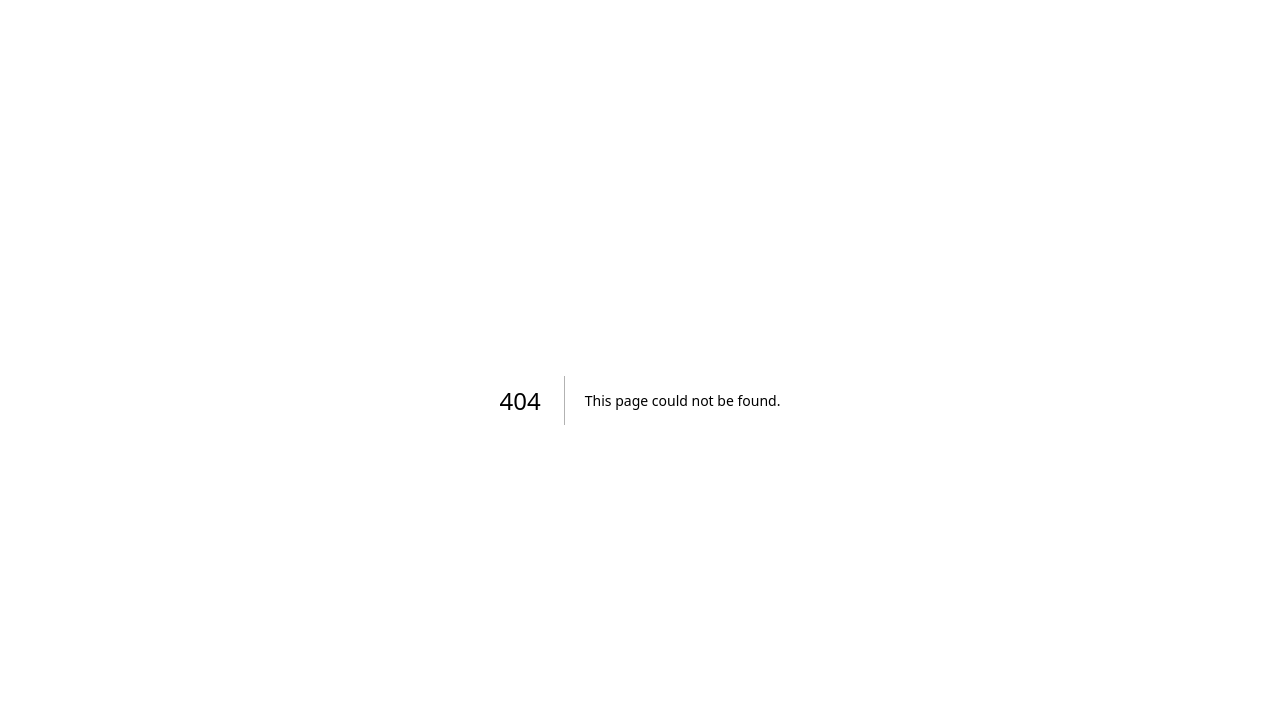
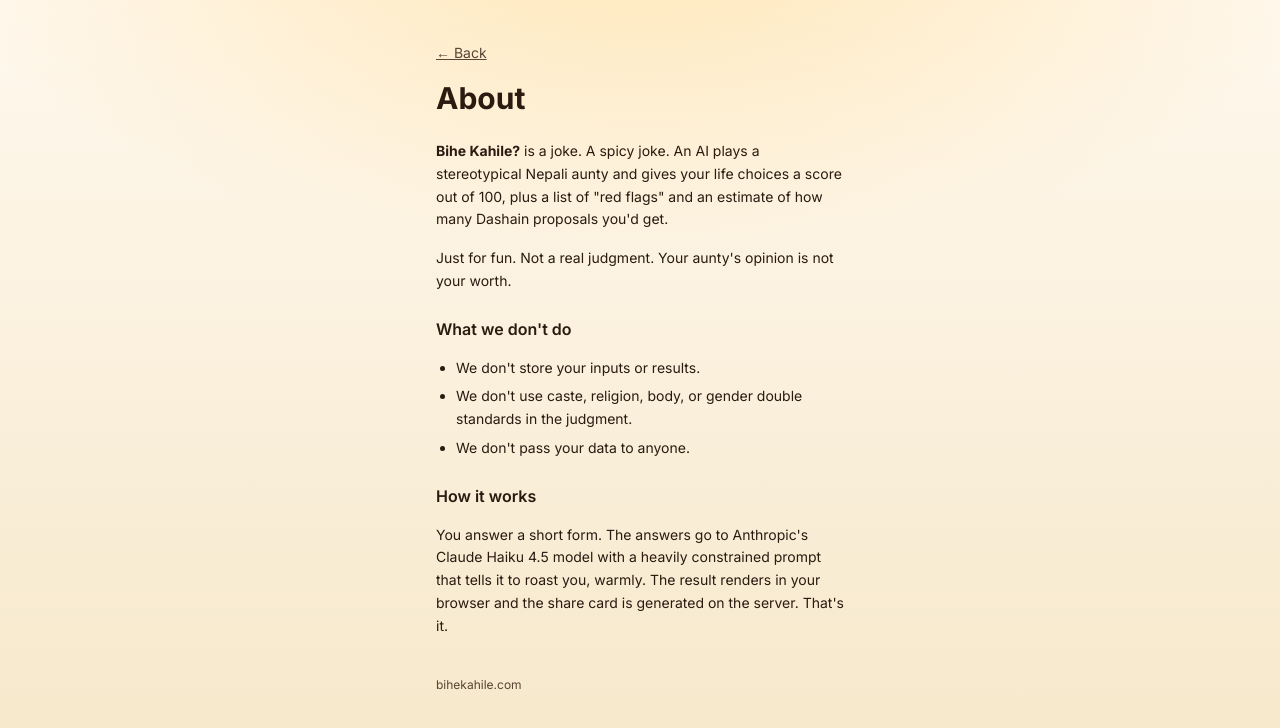
Before and after one commit to cypherab01/bihekahile, a Next.js app: page /about in a window 1280 px wide. Before the commit this address had no page. Shown: the top 728 px of the page. Built offline with nearby package versions, Linux system fonts and the light colour scheme.

Commit message:
feat: about page with disclaimer

```diff
--- /dev/null
+++ b/app/about/page.tsx
@@ -0,0 +1,48 @@
+import type { Metadata } from 'next'
+import { DISCLAIMER, DOMAIN, APP_NAME_LATIN } from '@/lib/brand'
+
+export const metadata: Metadata = {
+  title: `About — ${APP_NAME_LATIN}`,
+  description: 'About this app, what it is, and what it definitely is not.',
+}
+
+export default function AboutPage() {
+  return (
+    <main className="mx-auto w-full max-w-md px-5 flex-1 py-10">
+      <a href="/" className="text-sm underline text-ink-soft">
+        ← Back
+      </a>
+      <h1 className="mt-4 text-3xl font-bold text-ink">About</h1>
+
+      <section className="mt-6 space-y-4 text-sm leading-relaxed text-ink">
+        <p>
+          <strong>{APP_NAME_LATIN}</strong> is a joke. A spicy joke. An AI plays
+          a stereotypical Nepali aunty and gives your life choices a score out
+          of 100, plus a list of &quot;red flags&quot; and an estimate of how
+          many Dashain proposals you&apos;d get.
+        </p>
+        <p>{DISCLAIMER}</p>
+
+        <h2 className="text-base font-semibold mt-6">What we don&apos;t do</h2>
+        <ul className="list-disc pl-5 space-y-1.5">
+          <li>We don&apos;t store your inputs or results.</li>
+          <li>
+            We don&apos;t use caste, religion, body, or gender double standards
+            in the judgment.
+          </li>
+          <li>We don&apos;t pass your data to anyone.</li>
+        </ul>
+
+        <h2 className="text-base font-semibold mt-6">How it works</h2>
+        <p>
+          You answer a short form. The answers go to Anthropic&apos;s Claude
+          Haiku 4.5 model with a heavily constrained prompt that tells it to
+          roast you, warmly. The result renders in your browser and the share
+          card is generated on the server. That&apos;s it.
+        </p>
+
+        <p className="text-ink-soft text-xs pt-6">{DOMAIN}</p>
+      </section>
+    </main>
+  )
+}
```
